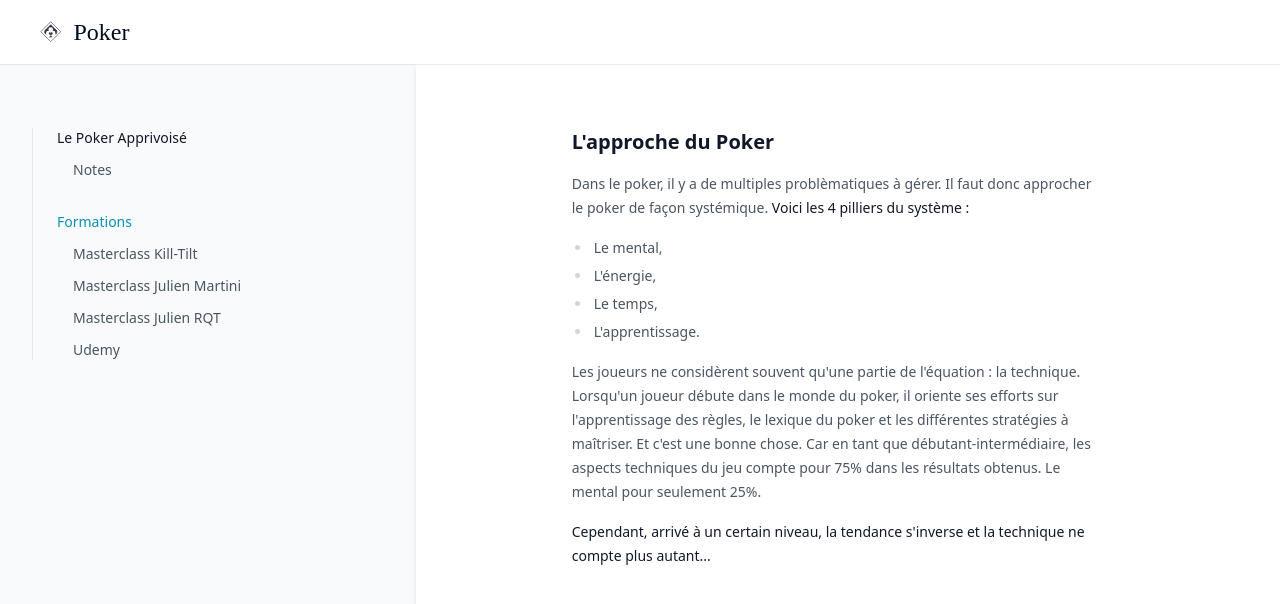
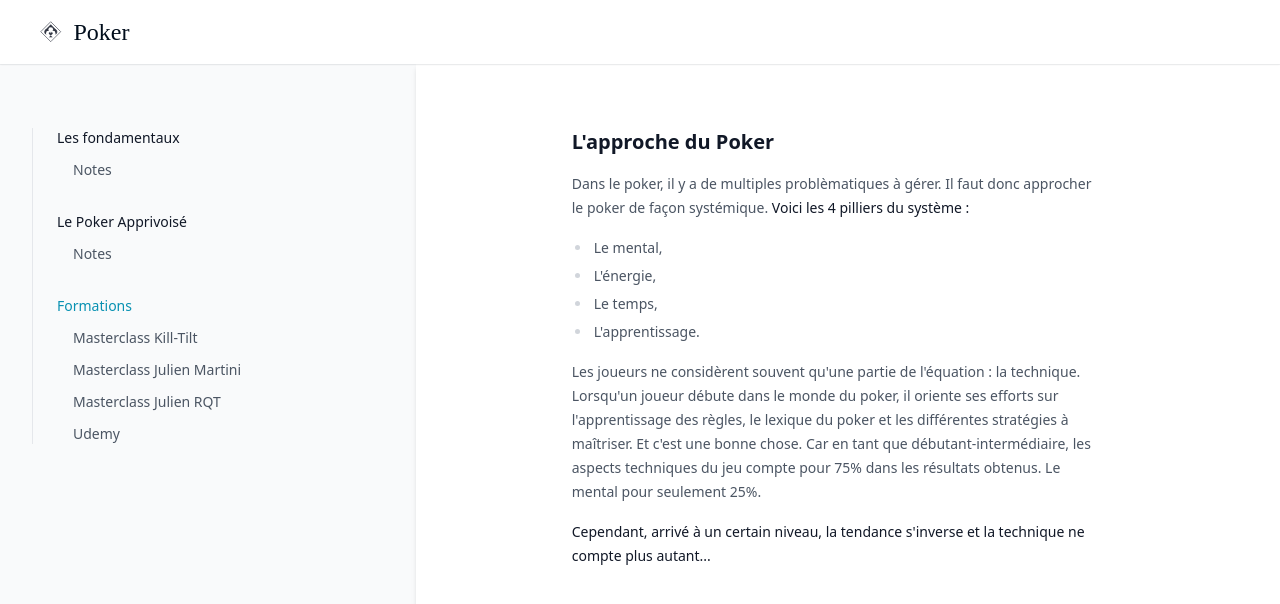
Before and after one commit to greglejeune/ebook, a Jekyll site: the page built from poker.html, in a window 1280 px wide. Shown: the top 604 px of the page. Built offline with Jekyll 4.4.1, drawn with Linux system fonts in a browser that asks for light colours.

Commit message:
Update poker.html

```diff
--- a/_layouts/poker.html
+++ b/_layouts/poker.html
@@ -31,6 +31,16 @@
             <div class="bg-gray-50 lg:bg-transparent -mx-4 sm:-mx-6 lg:mx-0 py-12 sm:py-16 px-4 sm:px-6 lg:pl-0 lg:pr-8">
               <nav aria-label="Table of contents" class="text-sm max-w-[37.5rem] mx-auto lg:max-w-none lg:mx-0 relative lg:sticky lg:top-10" x-data="TableOfContents()" x-init="init()">
                 <ul role="list" class="space-y-8 border-l border-gray-200 pl-6">
+                  <li class="space-y-3">
+                    <a href="" class="block font-medium text-gray-900 transition-colors duration-300">Les fondamentaux</a>
+                    <ul role="list" class="space-y-3">
+                      {% for post in site.poker | where: "category", "fondamentaux" %}
+                      <li class="ml-4">
+                        <a href="{{ post.url | prepend: site.baseurl }}" class="block transition-colors duration-300">{{ post.title }}</a>
+                      </li>
+                      {% endfor %}
+                    </ul>
+                  </li>
                   <li class="space-y-3">
                     <a href="" class="block font-medium text-gray-900 transition-colors duration-300">Le Poker Apprivoisé</a>
                     <ul role="list" class="space-y-3">
```
